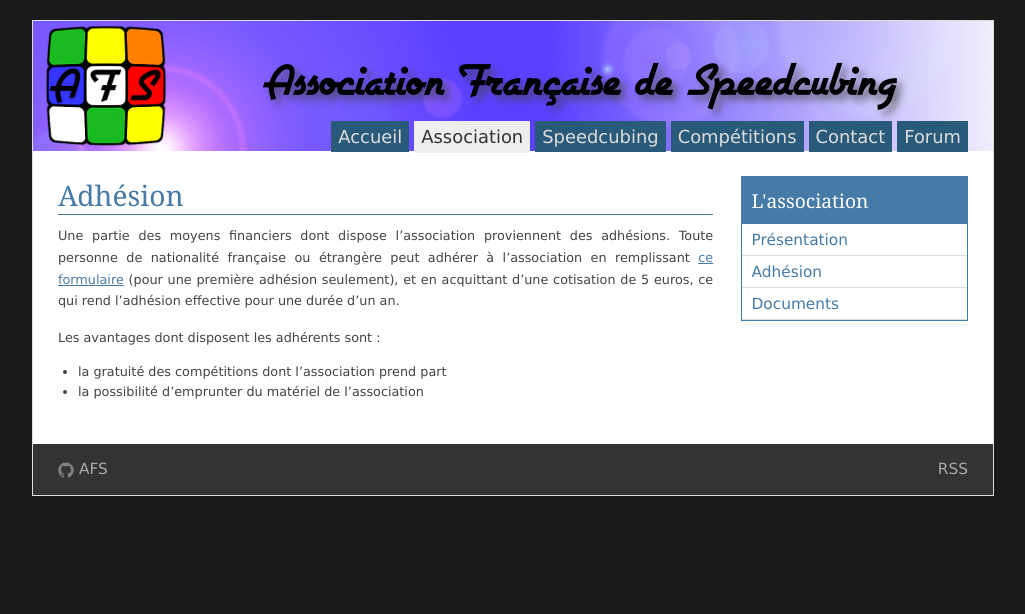
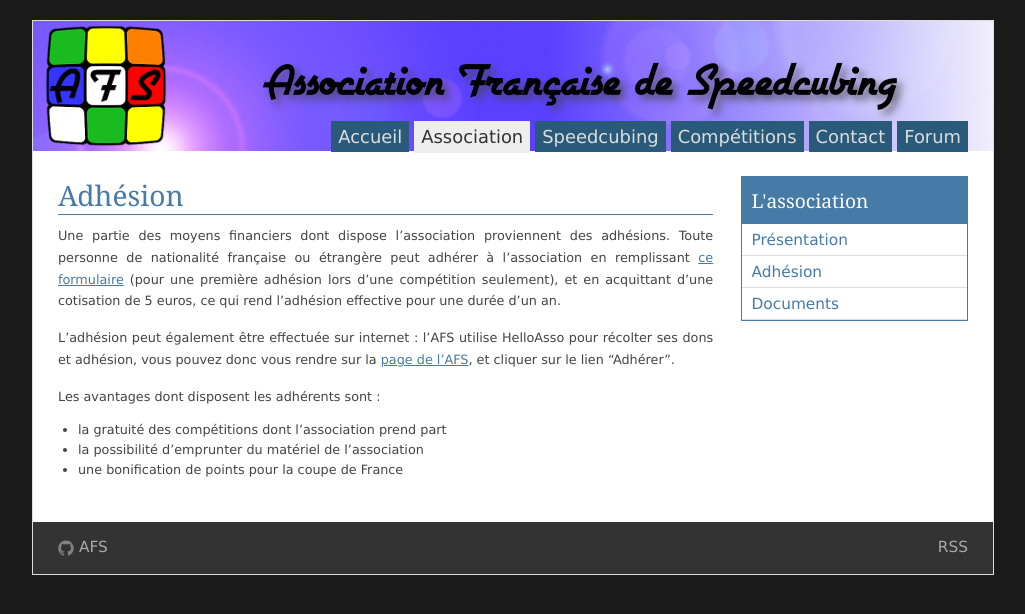
Before and after one commit to speedcubingmadrid/speedcubingmadrid.org, a Jekyll site: the page built from association/adhesion.md, in a window 1280 px wide. Shown: the top 614 px of the page, without its empty margins (127-1152 px from the left). Built offline with Jekyll 4.4.1, drawn with Linux system fonts in a browser that asks for light colours.

Commit message:
MAJ formulaire d'adhésion.

```diff
--- a/association/adhesion.md
+++ b/association/adhesion.md
@@ -4,9 +4,12 @@ title: "Adhésion"
 section: association
 permalink: /association/adhesion/
 ---
-Une partie des moyens financiers dont dispose l'association proviennent des adhésions. Toute personne de nationalité française ou étrangère peut adhérer à l'association en remplissant [ce formulaire]({{site.baseurl}}/uploads/adhesionAFS.pdf) (pour une première adhésion seulement), et en acquittant d'une cotisation de 5 euros, ce qui rend l'adhésion effective pour une durée d'un an.
+Une partie des moyens financiers dont dispose l'association proviennent des adhésions. Toute personne de nationalité française ou étrangère peut adhérer à l'association en remplissant [ce formulaire]({{site.baseurl}}/uploads/adhesionAFS.pdf) (pour une première adhésion lors d'une compétition seulement), et en acquittant d'une cotisation de 5 euros, ce qui rend l'adhésion effective pour une durée d'un an.
+
+L'adhésion peut également être effectuée sur internet : l'AFS utilise HelloAsso pour récolter ses dons et adhésion, vous pouvez donc vous rendre sur la [page de l'AFS](https://www.helloasso.com/associations/association-francaise-de-speedcubing), et cliquer sur le lien "Adhérer".
 
 Les avantages dont disposent les adhérents sont :
 
 * la gratuité des compétitions dont l'association prend part
 * la possibilité d'emprunter du matériel de l'association
+* une bonification de points pour la coupe de France
```
Also changed, not shown: 1 other file.
